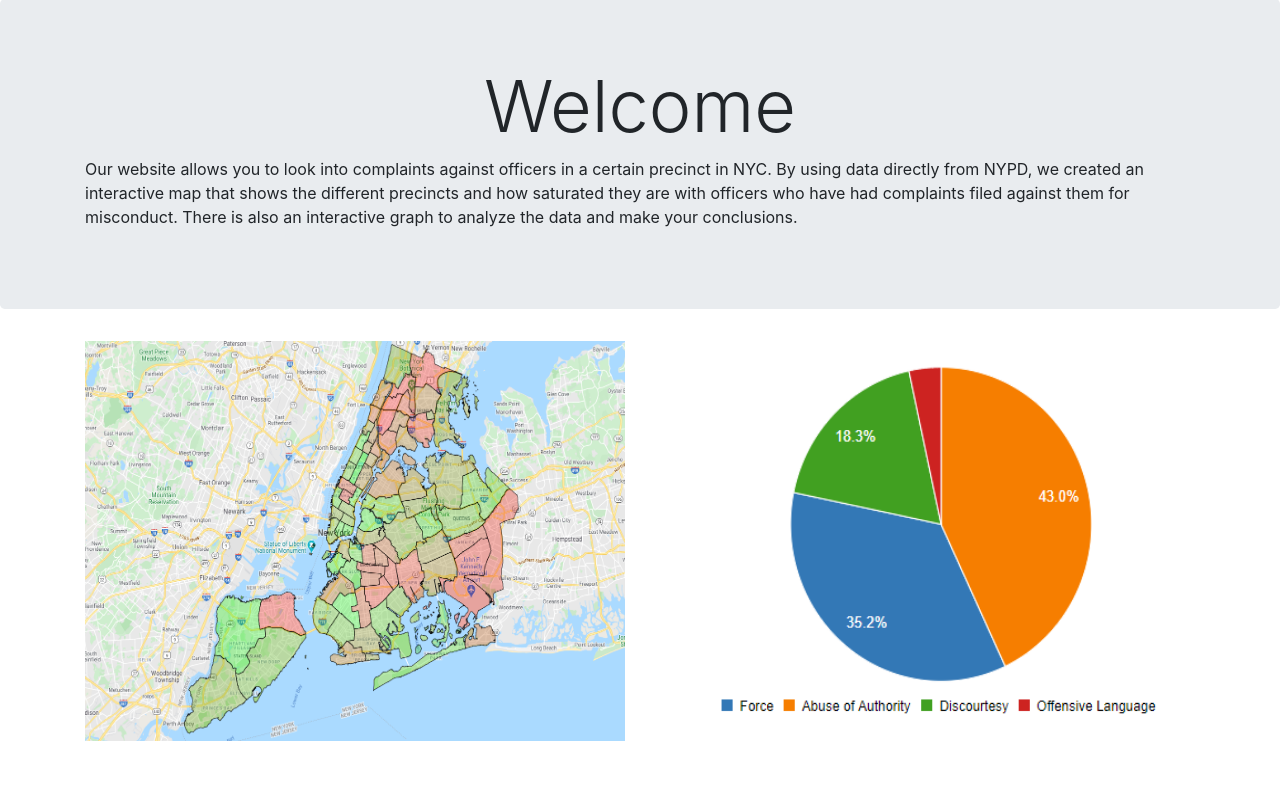
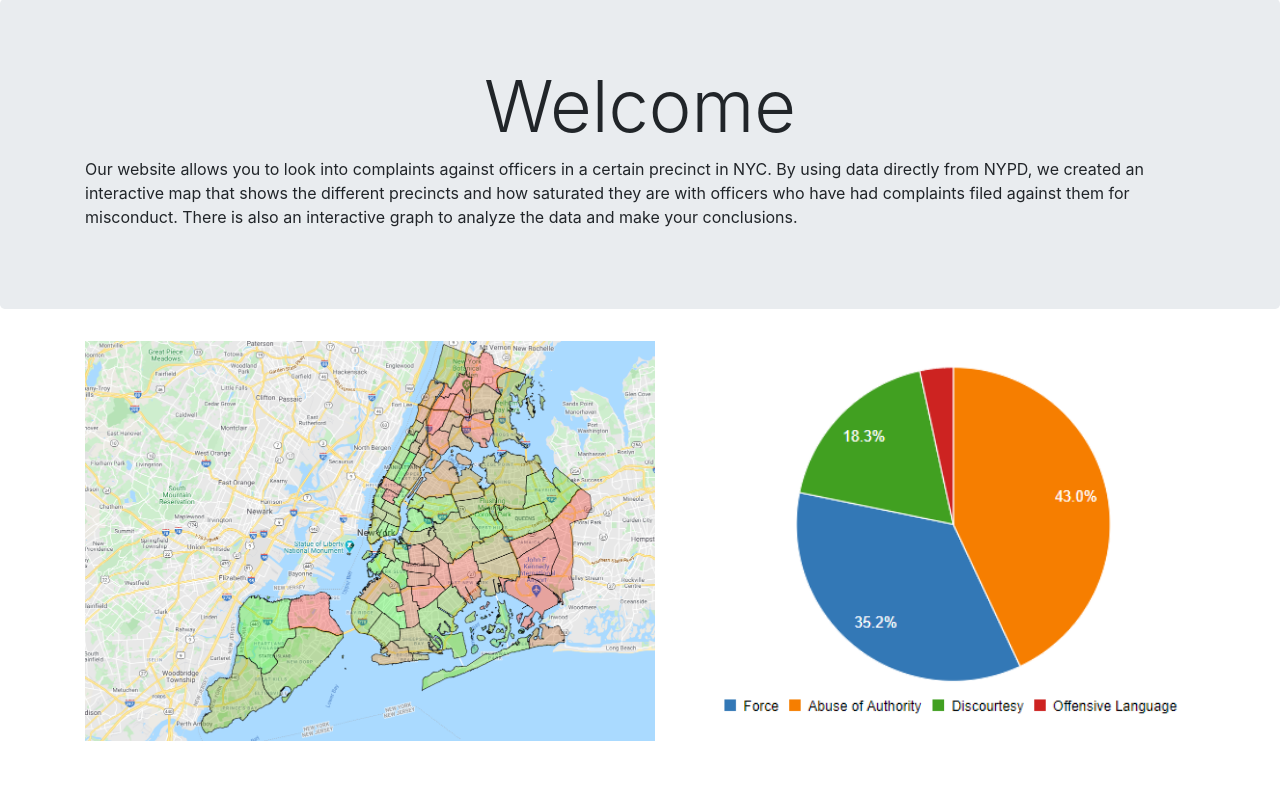
Before and after one commit to bmoses00/SBUHacks2020, a Flask app: page / in a window 1280 px wide. Shown: the part 56-845 px from the top of the page. Run offline with Flask 2, Linux system fonts and the light colour scheme; parts of the project's set-up code (start-up, migrations or seed data) failed here and were passed over; some libraries are stand-ins or nearby versions.

Commit message:
more stuff

```diff
--- a/static/js/graphs.js
+++ b/static/js/graphs.js
@@ -1,6 +1,6 @@
 fetch('api/get_officer_complaint_ranking').then(response => response.json())
     .then(data => {
-        data.arr.splice(0, 0, "Officer Ranking");
+        data.arr.splice(0, 0, "Complaint Count");
         console.log(data.arr.length)
         let ranking = ["x"];
         for (let i = 1; i <= 1461; i++) {
@@ -15,10 +15,10 @@
                data.arr,
              ],
              colors: {
-               "Officer Ranking": "#ff0000"
+               "Complaint Count": "#ff0000"
              },
              types: {
-               "Officer Ranking": "bar"
+               "Complaint Count": "bar"
              }
            }
        });
--- a/templates/home.html
+++ b/templates/home.html
@@ -14,7 +14,7 @@
         <div class="row">
             <div class="col-md-6 image_hover" >
                 <a href="/">
-                <img src="/static/images/nycmap.png" alt="Map" class="image" style="width:100%">
+                <img src="/static/images/nycmap.png" alt="Map" class="image">
                 </a>
                 <div class="middle">
                     <a href="/">
@@ -24,7 +24,7 @@
             </div>
             <div class="col-md-6 image_hover" >
                 <a href="/data">
-                    <img src="/static/images/graph.png" alt="Graph" class="image" style="width:100%">
+                    <img src="/static/images/graph.png" alt="Graph" class="image">
                 </a>
                 <div class="middle">
                     <a href="/data">
```
